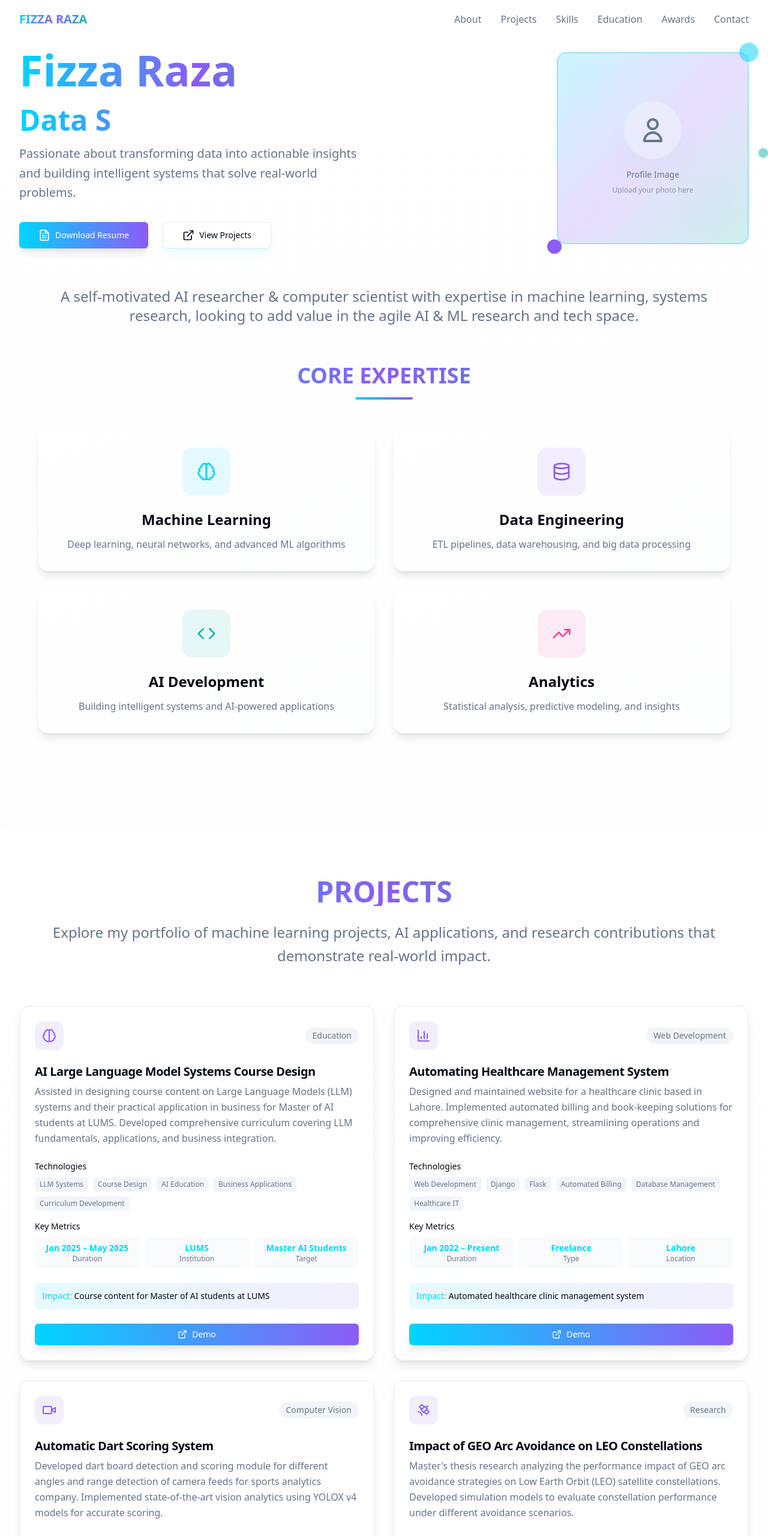
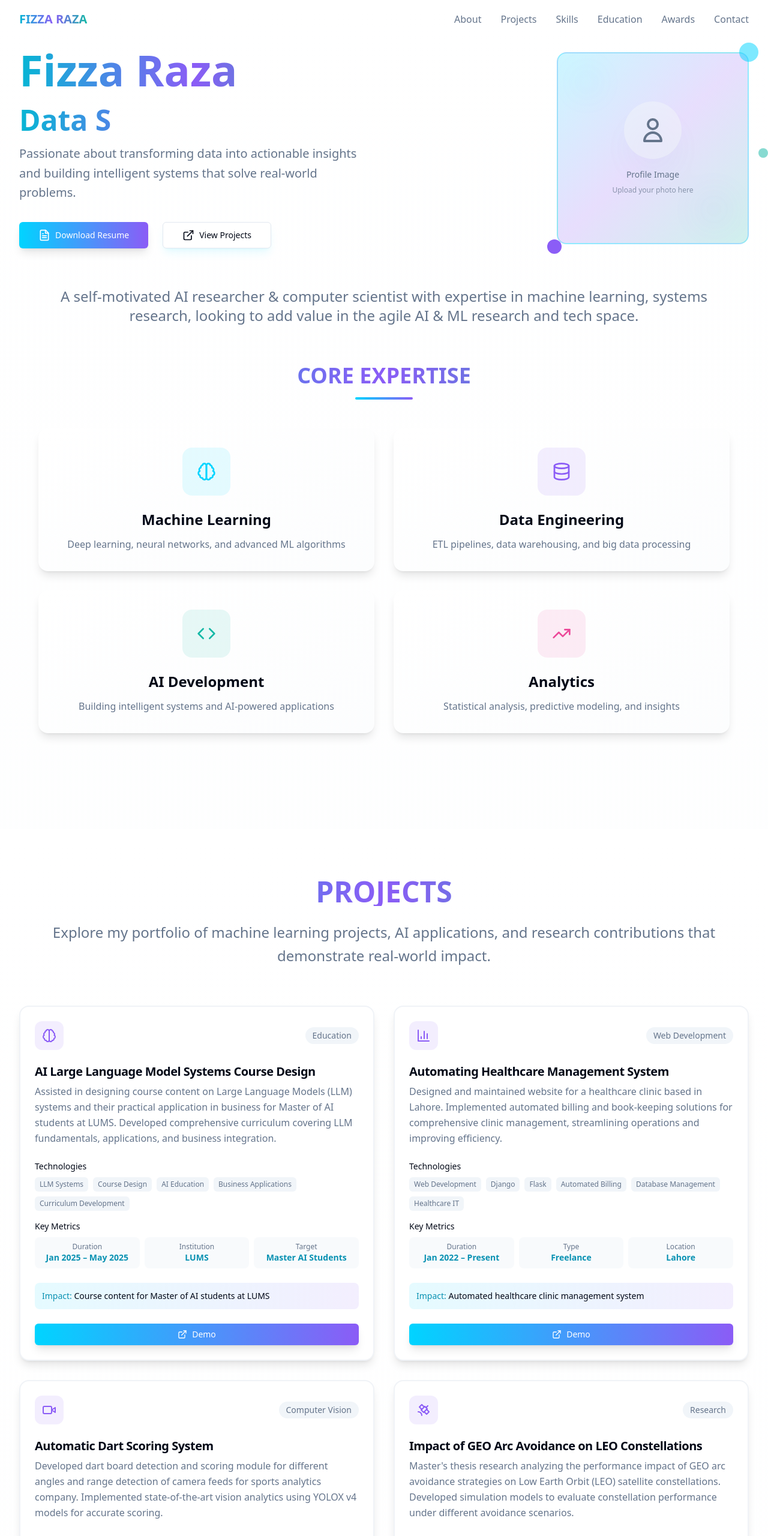
Before and after one commit to FizzaRaza97/FizzaRaza97.github.io, a React (Vite) app: page / in a window 1280 px wide. Shown: the top 2560 px of the page at 60% size. Built offline with nearby package versions, Linux system fonts and the light colour scheme.

Commit message:
minor color changes

```diff
--- a/src/components/ContactSection.tsx
+++ b/src/components/ContactSection.tsx
@@ -66,7 +66,7 @@ const ContactSection: React.FC = () => {
                         <div className="w-4 h-4 bg-gradient-to-r from-green-400 to-emerald-500 rounded-full animate-pulse"></div>
                         <div className="absolute inset-0 w-4 h-4 bg-gradient-to-r from-green-400 to-emerald-500 rounded-full animate-ping opacity-75"></div>
                       </div>
-                      <span className="ml-3 text-xl md:text-2xl font-bold bg-gradient-to-r from-ai-cyan to-ai-purple bg-clip-text text-transparent">
+                      <span className="ml-3 text-xl md:text-2xl font-bold bg-gradient-to-r from-cyan-600 to-ai-purple bg-clip-text text-transparent">
                         Open for Opportunities
                       </span>
                     </div>
--- a/src/components/ProjectsSection.tsx
+++ b/src/components/ProjectsSection.tsx
@@ -108,8 +108,8 @@ const ProjectsSection: React.FC = () => {
                     <div className="grid grid-cols-3 gap-2">
                       {project.metrics.map((metric, metricIndex) => (
                         <div key={metricIndex} className="text-center p-2 bg-secondary/50 rounded-lg">
-                          <div className="text-sm font-semibold text-ai-cyan">{metric.value}</div>
                           <div className="text-xs text-muted-foreground">{metric.label}</div>
+                          <div className="text-sm font-semibold text-cyan-600">{metric.value}</div>
                         </div>
                       ))}
                     </div>
@@ -118,7 +118,7 @@ const ProjectsSection: React.FC = () => {
                   {/* Impact */}
                   <div className="mb-6 p-3 bg-gradient-to-r from-ai-cyan/10 to-ai-purple/10 rounded-lg">
                     <p className="text-sm font-medium text-foreground">
-                      <span className="text-ai-cyan">Impact:</span> {project.impact}
+                      <span className="text-cyan-600">Impact:</span> {project.impact}
                     </p>
                   </div>
 
--- a/src/index.css
+++ b/src/index.css
@@ -39,7 +39,7 @@
 
 @layer components {
   .gradient-text {
-    @apply bg-gradient-to-r from-ai-cyan via-ai-purple to-ai-teal bg-clip-text text-transparent;
+    @apply bg-gradient-to-r from-cyan-500 via-ai-purple to-ai-teal bg-clip-text text-transparent;
   }
 
   .glass-card {
```
